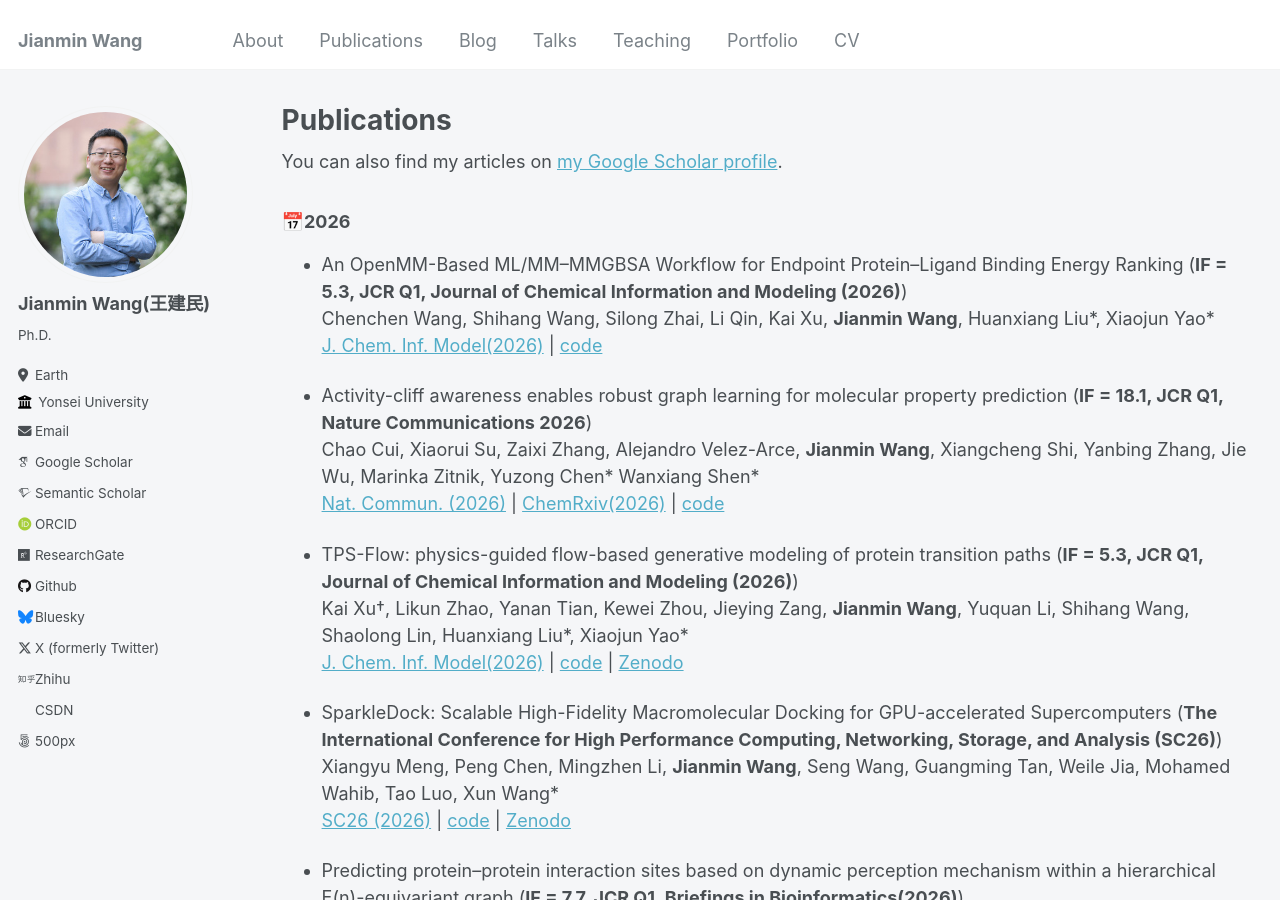
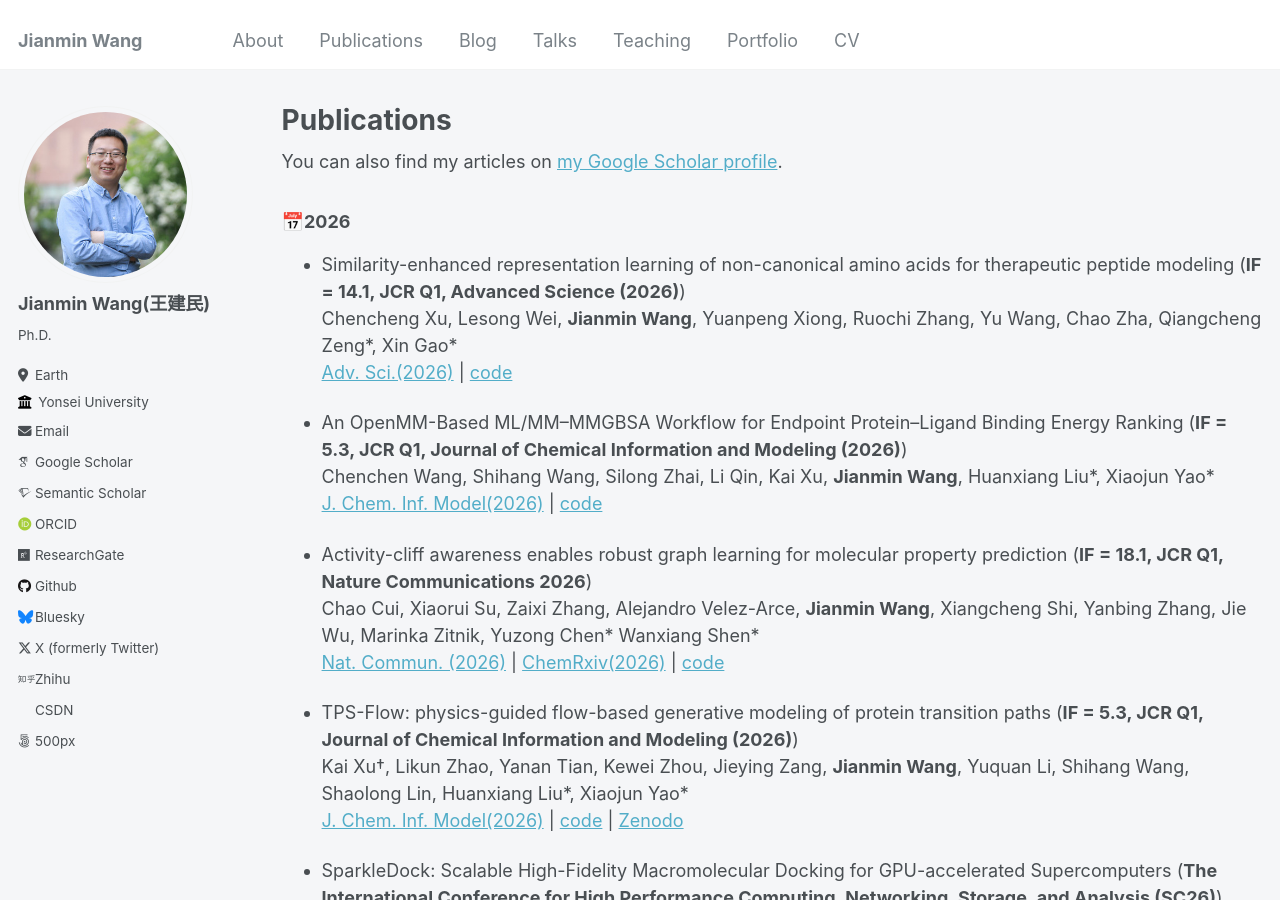
Before and after one commit to Jianmin2drugai/Jianmin2drugai.github.io, a Jekyll site: the page built from _pages/publications.md, in a window 1280 px wide and 900 px high. Built offline with Jekyll 4.4.1, drawn with Linux system fonts in a browser that asks for light colours; some web fonts are replaced.

Commit message:
Update publications.md

```diff
--- a/_pages/publications.md
+++ b/_pages/publications.md
@@ -16,6 +16,10 @@ author_profile: true
 {% endfor %}
 
 ### &#x1F4C5;2026
+
+*   Similarity-enhanced representation learning of non-canonical amino acids for therapeutic peptide modeling (**IF = 14.1, JCR Q1, Advanced Science (2026)**)
+    Chencheng Xu, Lesong Wei, **Jianmin Wang**, Yuanpeng Xiong, Ruochi Zhang, Yu Wang, Chao Zha, Qiangcheng Zeng\*, Xin Gao\*
+    [Adv. Sci.(2026)](https://github.com/Zoesgithub/SinCAA) | [code](https://github.com/Zoesgithub/SinCAA)
 
 *   An OpenMM-Based ML/MM–MMGBSA Workflow for Endpoint Protein–Ligand Binding Energy Ranking (**IF = 5.3, JCR Q1, Journal of Chemical Information and Modeling (2026)**)
     Chenchen Wang, Shihang Wang, Silong Zhai, Li Qin, Kai Xu, **Jianmin Wang**, Huanxiang Liu\*, Xiaojun Yao\*
```
